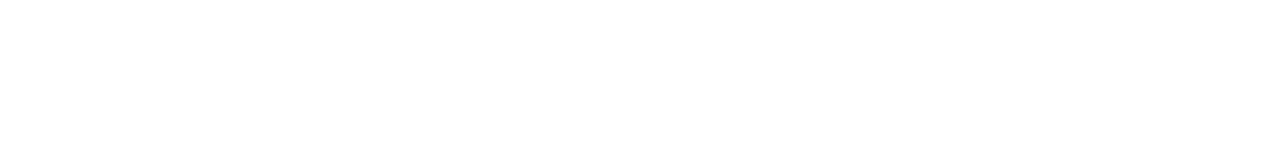
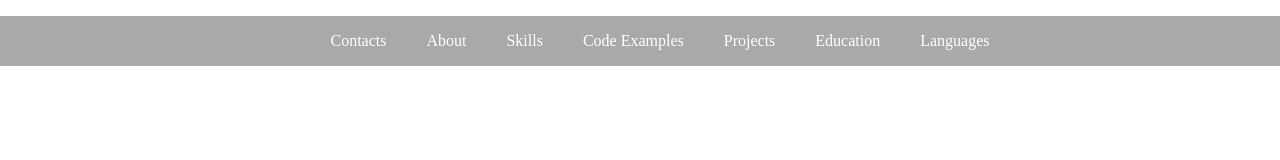
Before and after one commit to KATYA225/rsschool-cv, a plain HTML site: page index.html in a window 1280 px wide. Drawn offline with Linux system fonts and the light colour scheme.

Commit message:
feat: add header

```diff
--- a/index.html
+++ b/index.html
@@ -7,5 +7,22 @@
     <link rel="icon" href="./assets/favicon.ico">
     <meta name="viewport" content="width=device-width, initial-scale=1.0">
   </head>
+  <header>
+    <header class="header">
+      <div class="container">
+          <nav class="nav">
+              <ul class="nav-list">
+                  <li class="nav-item"><a href="#contacts" class="nav-link">Contacts</a></li>
+                  <li class="nav-item"><a href="#about" class="nav-link">About</a></li>
+                  <li class="nav-item"><a href="#skills" class="nav-link">Skills</a></li>
+                  <li class="nav-item"><a href="#code-examples" class="nav-link">Code Examples</a></li>
+                  <li class="nav-item"><a href="#projects" class="nav-link">Projects</a></li>
+                  <li class="nav-item"><a href="#education" class="nav-link">Education</a></li>
+                  <li class="nav-item"><a href="#languages" class="nav-link">Languages</a></li>
+              </ul>
+          </nav>
+      </div>
+  </header>
+  </header>
   <body></body>
 </html>
--- a/style.css
+++ b/style.css
@@ -0,0 +1,44 @@
+* {
+    box-sizing: border-box;
+}
+
+html {
+    scroll-behavior: smooth;
+  }
+
+body {
+    min-height: 100vh;
+    padding: 0;
+    margin: 0;
+    display: flex;
+    flex-direction: column;
+    justify-content: space-between;
+    color: #ffffff;
+}
+
+.container {
+    max-width: 1400px;
+    margin: 0 auto;
+  }
+
+.header {
+    background-color:darkgray;
+  }
+
+.nav-list {
+    display: flex;
+    justify-content: center;
+    align-items: center;
+    list-style: none;
+}
+
+.nav-link {
+    text-decoration: none;
+    line-height: 50px;
+    padding: 0 20px;
+    color: white;
+    transition: color 0.5s;
+}
+.nav-link:hover {
+    color: #000000;
+}
```
